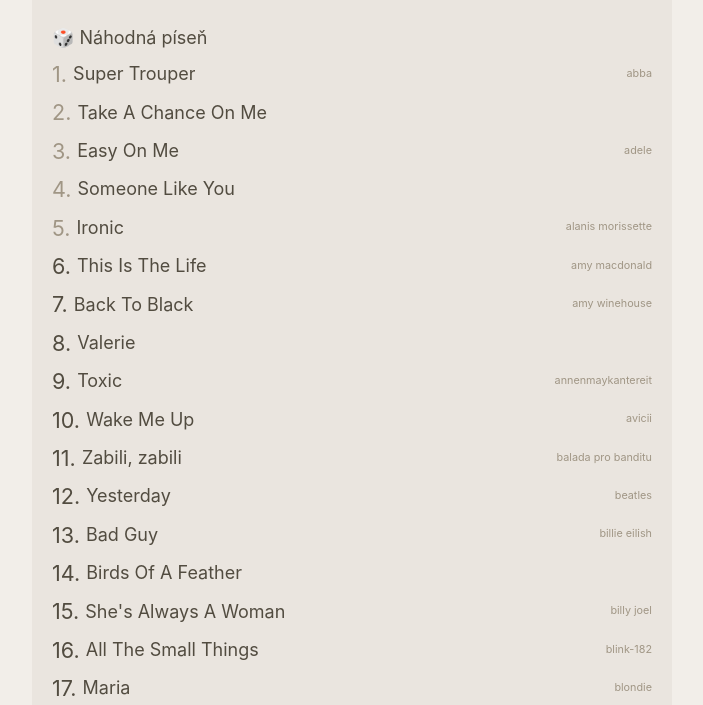
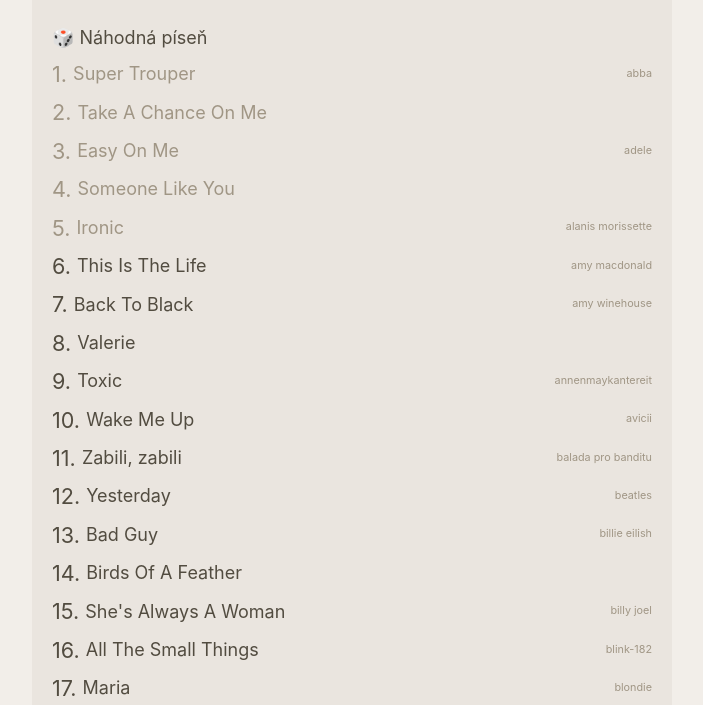
Before and after one commit to nwv4m9jdzh/zpevnik, a plain HTML site: page index.html in a window 1280 px wide. Shown: the part 55-760 px from the top of the page, without its empty margins (288-991 px from the left). Drawn offline with Linux system fonts and the light colour scheme.

Commit message:
Seznam písní: název nezkontrolované písně stejně světlý jako číslo
Co-Authored-By: Claude Sonnet 5.5 <noreply@anthropic.com>
Claude-Session: https://claude.ai/code/session_01Kb8Pwd8vA7iYbkneZTzK8L

```diff
--- a/index.html
+++ b/index.html
@@ -181,6 +181,10 @@
     font-weight: normal;
   }
   nav.obsah li.polozka.zkontrolovano::before { color: var(--text); }
+  /* píseň, která kontrolou ještě neprošla: název stejně světlý jako číslo */
+  nav.obsah li.polozka:not(.zkontrolovano) a { color: var(--ztlumene); }
+  nav.obsah li.polozka:not(.zkontrolovano) a:hover,
+  nav.obsah li.polozka:not(.zkontrolovano) a:focus { color: var(--accent); }
   /* jméno interpreta vpravo na řádku jeho první písně — malým písmem,
      při nedostatku místa se zkracuje */
   nav.obsah li.polozka .interpret {
```
